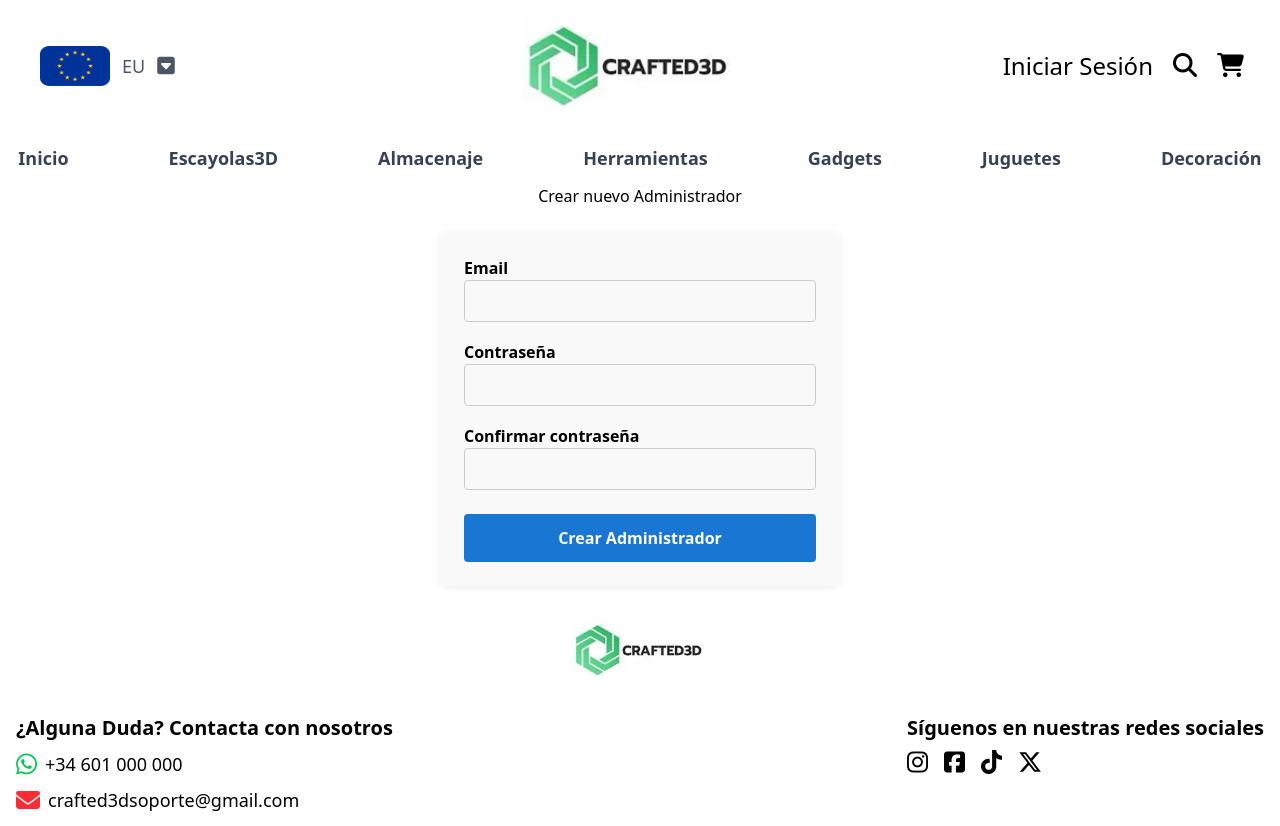
After one commit to Matalentajas/Proyecto-Final-AOrient, a Flask app: template Crafted3D/app/templates/crear_admin.html in a window 1280 px wide. The commit adds this page. Shown: the top 826 px of the page. Run offline with Flask 3, Linux system fonts and the light colour scheme; the template is opened without the code that fills it, so the values that code supplies are empty, except form fields; form fields are guessed from the names that the template uses; parts of the project's set-up code (start-up, migrations or seed data) failed here and were passed over; some libraries are stand-ins or nearby versions.

Commit message:
Añadir funcionalidad para crear nuevos administradores y mejorar la gestión de usuarios en el panel de administración.

```diff
--- /dev/null
+++ b/Crafted3D/app/templates/crear_admin.html
@@ -0,0 +1,31 @@
+{% extends "base.html" %}
+{% block content %}
+    <h2 style="text-align:center; margin-bottom: 24px;">Crear nuevo Administrador</h2>
+    <form method="POST" novalidate style="max-width: 400px; margin: 0 auto; padding: 24px; background: #f9f9f9; border-radius: 8px; box-shadow: 0 2px 8px rgba(0,0,0,0.07);">
+        {{ form.hidden_tag() }}
+        <div style="margin-bottom: 18px;">
+            <label style="font-weight: bold;">{{ form.email.label }}</label><br>
+            {{ form.email(size=40, style="width:100%; padding:8px; border:1px solid #ccc; border-radius:4px;") }}
+            {% for error in form.email.errors %}
+                <p style="color: #d32f2f; margin: 4px 0 0 0; font-size: 0.95em;">{{ error }}</p>
+            {% endfor %}
+        </div>
+        <div style="margin-bottom: 18px;">
+            <label style="font-weight: bold;">{{ form.contraseña.label }}</label><br>
+            {{ form.contraseña(size=40, style="width:100%; padding:8px; border:1px solid #ccc; border-radius:4px;") }}
+            {% for error in form.contraseña.errors %}
+                <p style="color: #d32f2f; margin: 4px 0 0 0; font-size: 0.95em;">{{ error }}</p>
+            {% endfor %}
+        </div>
+        <div style="margin-bottom: 24px;">
+            <label style="font-weight: bold;">{{ form.confirmar_contraseña.label }}</label><br>
+            {{ form.confirmar_contraseña(size=40, style="width:100%; padding:8px; border:1px solid #ccc; border-radius:4px;") }}
+            {% for error in form.confirmar_contraseña.errors %}
+                <p style="color: #d32f2f; margin: 4px 0 0 0; font-size: 0.95em;">{{ error }}</p>
+            {% endfor %}
+        </div>
+        <button type="submit" style="width:100%; background: #1976d2; color: #fff; border: none; padding: 12px; border-radius: 4px; font-size: 1em; font-weight: bold; cursor: pointer; transition: background 0.2s;">
+            Crear Administrador
+        </button>
+    </form>
+{% endblock %}
```
Also changed, not shown: Crafted3D/app/blueprints/main/admin_routes.py (+36 -2 lines), Crafted3D/app/forms/admin_form.py (+8 -2 lines), Crafted3D/app/templates/perfil_admin.html (+8 -7 lines).
